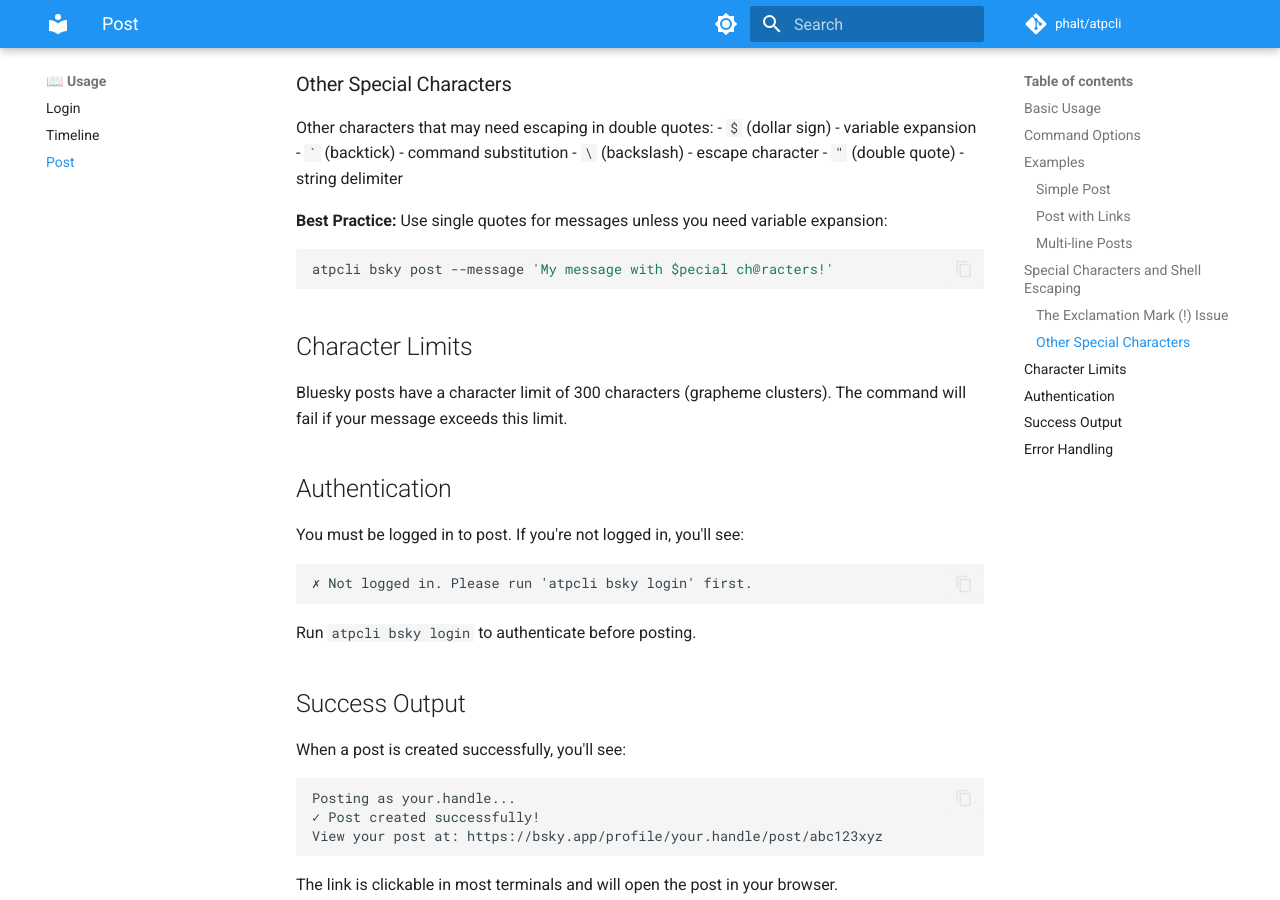
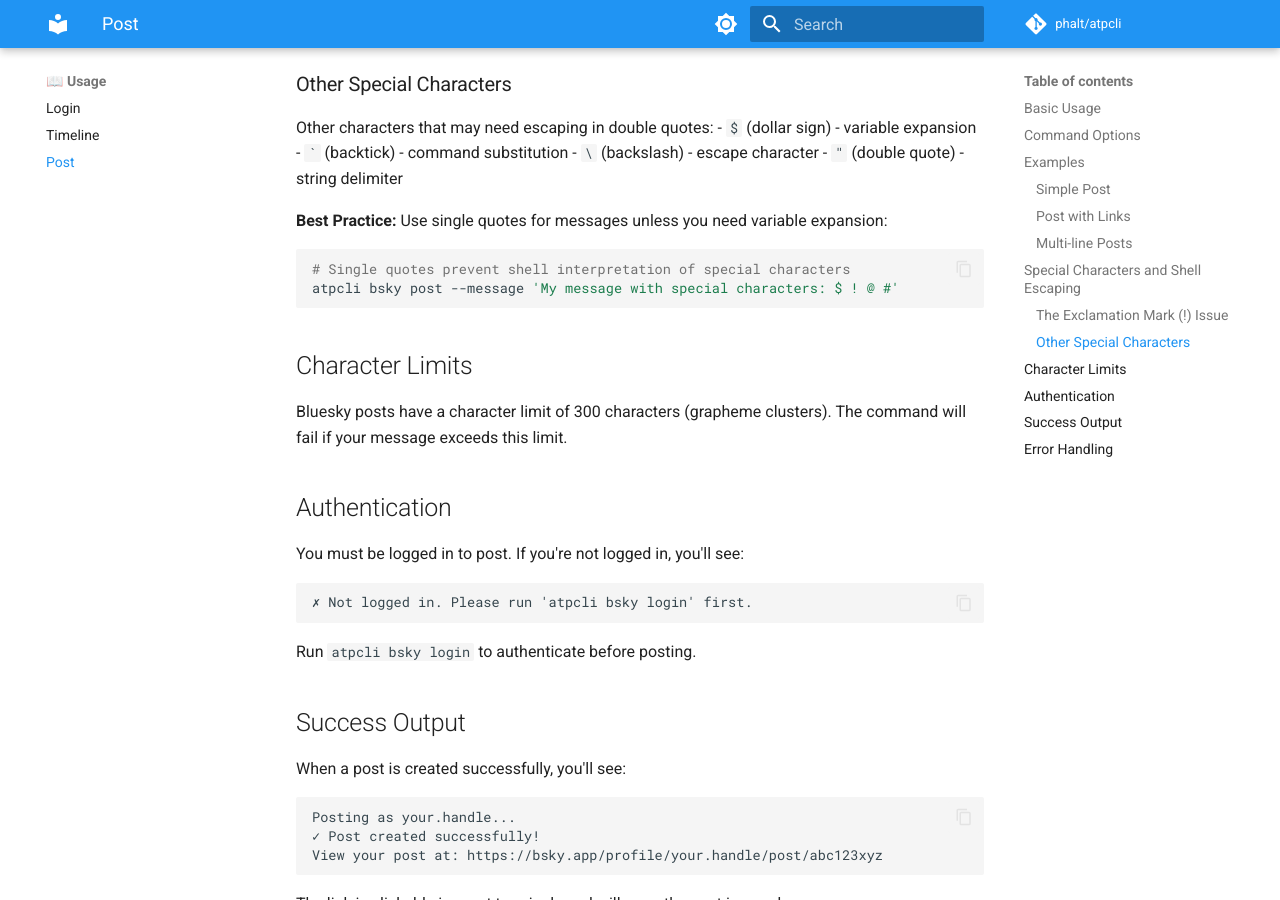
Before and after one commit to phalt/atpcli, an MkDocs documentation site: the page built from docs/usage-post.md, in a window 1280 px wide and 900 px high, scrolled down 1783 px. Built offline with MkDocs 1.6.1 and Material for MkDocs 9.7.7, drawn with Linux system fonts in a browser that asks for light colours; comment, search, counter and statistics services are not loaded.

Commit message:
Address code review feedback
- Add clarifying comment in test for URLs with special characters
- Fix confusing example in documentation (replace $pecial with clear example)
- Add assertion to verify both links are clickable in test_render_text_with_multiple_facets

Co-authored-by: phalt <490685+phalt@users.noreply.github.com>

````diff
--- a/docs/usage-post.md
+++ b/docs/usage-post.md
@@ -81,7 +81,8 @@ Other characters that may need escaping in double quotes:
 
 **Best Practice:** Use single quotes for messages unless you need variable expansion:
 ```bash
-atpcli bsky post --message 'My message with $pecial ch@racters!'
+# Single quotes prevent shell interpretation of special characters
+atpcli bsky post --message 'My message with special characters: $ ! @ #'
 ```
 
 ## Character Limits
````
Also changed, not shown: 1 other file.
